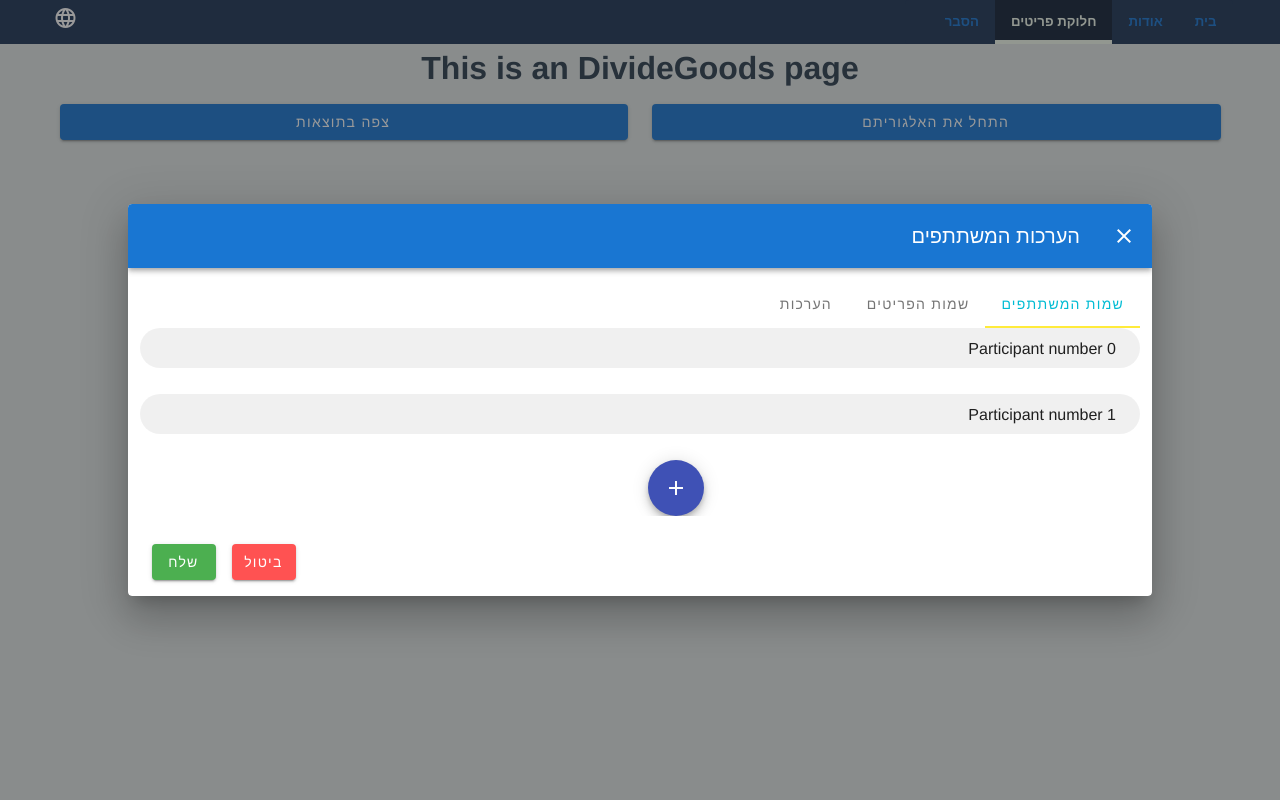
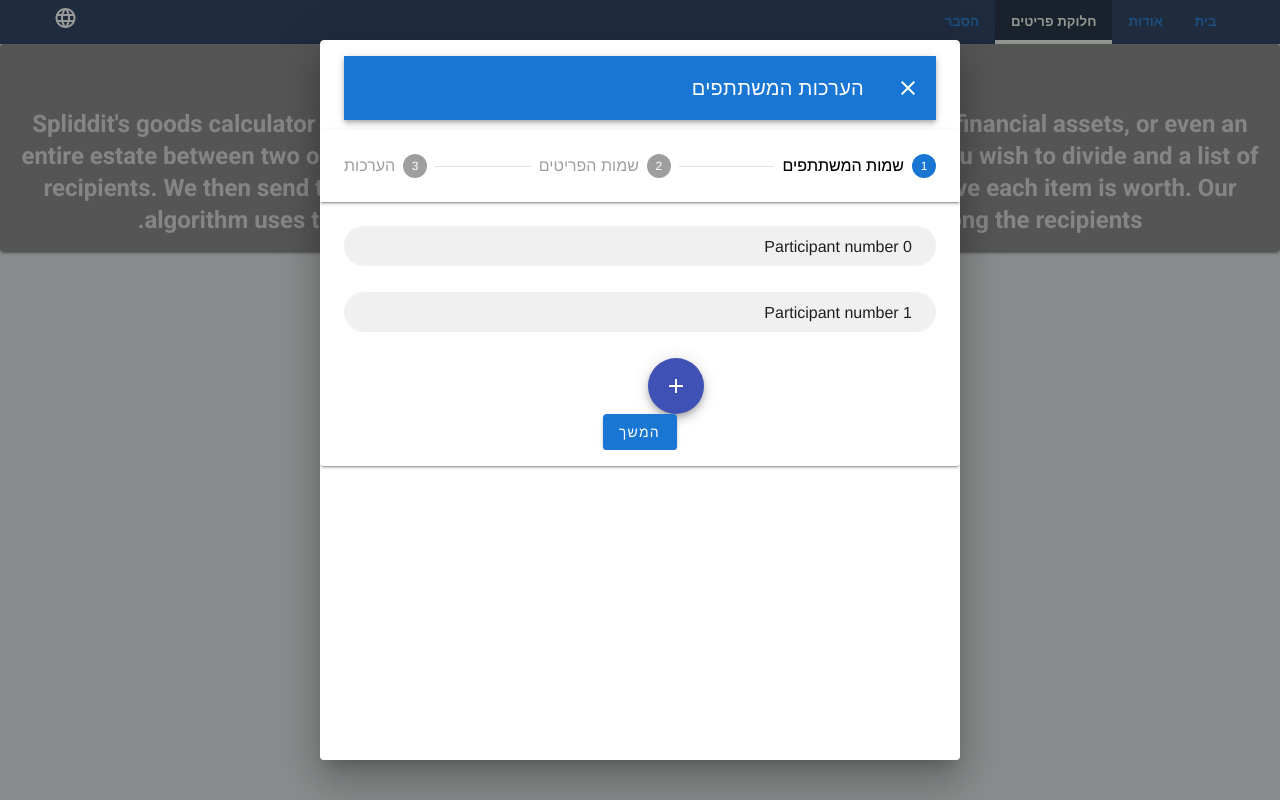
Before and after one commit to eliahusatat/fair-share-algorithm, a Vue app in the folder client/: page /divideGoods in a window 1280 px wide. Both pictures are taken after a click on the button "התחל את האלגוריתם". Shown: the top 800 px of the page. Built offline with nearby package versions, Linux system fonts and the light colour scheme.

Commit message:
adding sytle to divide gooods page

```diff
--- a/client/src/components/divideGoods/AlgoInputModal.vue
+++ b/client/src/components/divideGoods/AlgoInputModal.vue
@@ -1,52 +1,69 @@
 <template>
   <div>
     <v-app>
-        <v-dialog v-model="dialog" persistent width="80%" scrollable >
-          <template v-slot:activator="{ on, attrs }">
-            <v-btn color="primary" dark v-bind="attrs" v-on="on">
-              {{$t('startAlgo')}}
-            </v-btn>
-          </template>
-          <v-card height="100%">
-            <v-toolbar
-              dark
-              color="primary"
-            >
-              <v-btn
-                icon
-                dark
-                @click="dialog = false"
-              >
+        <v-dialog v-model="show"  :width="this.algoModalWidth">
+          <v-card :height="this.algoModalHeight">
+            <v-card-title>
+            <v-toolbar dark color="primary">
+              <v-btn icon dark @click="show = false">
                 <v-icon>mdi-close</v-icon>
               </v-btn>
               <v-toolbar-title>{{ $t('participantsEvaluations') }}</v-toolbar-title>
             </v-toolbar>
-            <v-container fluid>
-                <v-tabs color="cyan" slider-color="yellow">
-                <v-tab ripple v-for="(step, index) in steps" :key="index">
-                  {{$t(step.title)}}
-                </v-tab>
-                <v-tab-item>
+            </v-card-title>
+            <v-stepper v-model="stepNum">
+              <v-stepper-header>
+                <v-stepper-step
+                  :complete="stepNum > 1"
+                  step="1">
+                  {{ $t('participantsNames') }}
+                </v-stepper-step>
+                <v-divider></v-divider>
+                <v-stepper-step
+                  :complete="stepNum > 2"
+                  step="2">
+                  {{ $t('objectsNames') }}
+                </v-stepper-step>
+                <v-divider></v-divider>
+                <v-stepper-step step="3">
+                  {{ $t('evaluations') }}
+                </v-stepper-step>
+              </v-stepper-header>
+              <v-stepper-items>
+                <v-stepper-content step="1">
                   <participants-or-objects-names
                     :initial-amount="this.ParticipantsInitialAmount"
-                    :component-type="this.participant"
-                  >
+                    :component-type="this.participant">
                   </participants-or-objects-names>
-                </v-tab-item>
-                <v-tab-item>
+                  <v-btn
+                    color="primary"
+                    @click="this.nextStep">
+                    {{$t('continue')}}
+                  </v-btn>
+                </v-stepper-content>
+                <v-stepper-content step="2">
                   <participants-or-objects-names
                     :initial-amount="this.objectsInitialAmount"
-                    :component-type="this.object"
-                  >
+                    :component-type="this.object">
                   </participants-or-objects-names>
-                </v-tab-item>
-                <v-tab-item>
+                  <v-btn
+                    color="primary"
+                    @click="this.nextStep">
+                    {{$t('continue')}}
+                  </v-btn>
+                  <v-btn
+                    color="primary"
+                    @click="this.backStep">
+                    {{$t('goBack')}}
+                  </v-btn>
+                </v-stepper-content>
+                <v-stepper-content step="3">
                   <evaluations/>
-                </v-tab-item>
-              </v-tabs>
-            </v-container>
-            <v-card-actions>
-              <v-spacer></v-spacer>
+                  <v-btn
+                    color="primary"
+                    @click="this.backStep">
+                    {{$t('goBack')}}
+                  </v-btn>
                   <v-btn
                     v-for="(btn, i) in actionsButtons"
                     class="ma-2"
@@ -54,11 +71,12 @@
                     :disabled="loader"
                     :color="btn.color"
                     @click="btn.action"
-                :key="i"
-              >
+                    :key="i">
                     {{$t(btn.text)}}
                   </v-btn>
-            </v-card-actions>
+                </v-stepper-content>
+              </v-stepper-items>
+            </v-stepper>
           </v-card>
         </v-dialog>
     </v-app>
@@ -79,6 +97,7 @@
   },
   data () {
     return {
+      stepNum: 1,
       dialog: false,
       objectsInitialAmount: 1,
       ParticipantsInitialAmount: 2,
@@ -110,6 +129,12 @@
       })
       this.loader = false
     },
+    nextStep () {
+      this.stepNum = this.stepNum + 1
+    },
+    backStep () {
+      this.stepNum = this.stepNum - 1
+    },
     async onCancel () {
       const isUserOpenShortLinkModal = await this.openConfirmModal({
         okButton: { text: 'yes', icon: 'mdi-check', color: 'success' },
@@ -128,7 +153,29 @@
     }
   },
   computed: {
-    ...mapState('DivideGoods', ['participantsArray'])
+    ...mapState('DivideGoods', ['participantsArray', 'isAlgoInputModalOpen']),
+    show: {
+      get () {
+        return this.isAlgoInputModalOpen
+      },
+      set (data) {
+        this.$store.commit('DivideGoods/SET', { name: 'isAlgoInputModalOpen', value: data })
+      }
+    },
+    algoModalWidth () {
+      if (this.$vuetify.breakpoint.mdAndDown) {
+        return (this.$vuetify.breakpoint.width) / 1.1
+      } else {
+        return (this.$vuetify.breakpoint.width) / 2
+      }
+    },
+    algoModalHeight () {
+      if (this.$vuetify.breakpoint.mdAndDown) {
+        return (this.$vuetify.breakpoint.height) / 1.2
+      } else {
+        return (this.$vuetify.breakpoint.height) / 1.1
+      }
+    }
   }
 }
 </script>
--- a/client/src/components/divideGoods/ResultModel.vue
+++ b/client/src/components/divideGoods/ResultModel.vue
@@ -1,26 +1,16 @@
 <template>
   <div>
     <v-app>
-      <v-dialog v-model="dialog" persistent width="80%" scrollable >
-        <template v-slot:activator="{ on, attrs }">
-          <v-btn color="primary" dark v-bind="attrs" v-on="on">
-            {{$t('viewResult')}}
-          </v-btn>
-        </template>
-        <v-card height="100%">
-          <v-toolbar
-            dark
-            color="primary"
-          >
-            <v-btn
-              icon
-              dark
-              @click="dialog = false"
-            >
+      <v-dialog v-model="show" persistent :width="this.resultModalWidth" scrollable >
+        <v-card :height="this.resultModalHeight">
+          <v-card-title>
+          <v-toolbar dark color="primary">
+            <v-btn icon dark @click="show = false">
               <v-icon>mdi-close</v-icon>
             </v-btn>
             <v-toolbar-title>{{ $t('participantsEvaluations') }}</v-toolbar-title>
           </v-toolbar>
+          </v-card-title>
           <v-container>
             <v-row>
               <v-expansion-panels>
@@ -34,22 +24,16 @@
                         :headers="headers"
                         :items="fullResult"
                         item-key="name"
-                        class="elevation-1">
+                        class="elevation-1"
+                        hide-default-footer>
                       </v-data-table>
-                      <v-btn
-                        color="blue"
-                        @click="myConsole">
-                      </v-btn>
                       <v-data-table
                         :headers="headers"
                         :items="fullEvaluation"
                         item-key="name"
-                        class="elevation-1">
+                        class="elevation-1"
+                        hide-default-footer>
                       </v-data-table>
-                      <v-btn
-                        color="blue"
-                        @click="myConsole">
-                      </v-btn>
                     </div>
                   </v-expansion-panel-content>
                 </v-expansion-panel>
@@ -86,7 +70,6 @@
   components: { singleResult },
   data () {
     return {
-      dialog: false,
       loader: false
     }
   },
@@ -99,7 +82,7 @@
     }
   },
   computed: {
-    ...mapState('DivideGoods', ['participantsArray', 'algoResult']),
+    ...mapState('DivideGoods', ['participantsArray', 'algoResult', 'isResultModelOpen']),
     fullResult () {
       if (this.participantsArray && this.participantsArray.length > 0 && this.participantsArray[0].objects.length > 0 && this.algoResult.length > 0) {
         return this.participantsArray.map(participant => {
@@ -150,6 +133,28 @@
       } else {
         return []
       }
+    },
+    show: {
+      get () {
+        return this.isResultModelOpen
+      },
+      set (data) {
+        this.$store.commit('DivideGoods/SET', { name: 'isResultModelOpen', value: data })
+      }
+    },
+    resultModalWidth () {
+      if (this.$vuetify.breakpoint.mdAndDown) {
+        return (this.$vuetify.breakpoint.width) / 1.1
+      } else {
+        return (this.$vuetify.breakpoint.width) / 2
+      }
+    },
+    resultModalHeight () {
+      if (this.$vuetify.breakpoint.mdAndDown) {
+        return (this.$vuetify.breakpoint.height) / 1.2
+      } else {
+        return (this.$vuetify.breakpoint.height) / 1.1
+      }
     }
   }
 }
--- a/client/src/locale/en.js
+++ b/client/src/locale/en.js
@@ -33,6 +33,8 @@
   objectsNames: 'objectsNames',
   evaluations: 'evaluations',
   participantsNames: 'participantsNames',
+  goBack: 'go back',
+  howDoesTheAlgoWork: 'Spliddit\'s goods calculator fairly divides jewelry, artworks, electronics, toys, furniture, financial assets, or even an entire estate between two or more people. You begin by providing a list of items that you wish to divide and a list of recipients. We then send the recipients links where they specify how much they believe each item is worth. Our algorithm uses these evaluations to propose a fair division of the items among the recipients.',
   // errors
   minLengthError: 'minLengthError',
   invalidNumber: 'invalidNumber',
--- a/client/src/locale/he.js
+++ b/client/src/locale/he.js
@@ -30,6 +30,8 @@
   objectsNames: 'שמות הפריטים',
   evaluations: 'הערכות',
   participantsNames: 'שמות המשתתפים',
+  goBack: 'חזור אחורה',
+  howDoesTheAlgoWork: 'Spliddit\'s goods calculator fairly divides jewelry, artworks, electronics, toys, furniture, financial assets, or even an entire estate between two or more people. You begin by providing a list of items that you wish to divide and a list of recipients. We then send the recipients links where they specify how much they believe each item is worth. Our algorithm uses these evaluations to propose a fair division of the items among the recipients.',
   // errors
   minLengthError: 'המספר קטן מידי',
   invalidNumber: 'מספר לא חוקי',
--- a/client/src/store/modules/DivideGoods/actions.js
+++ b/client/src/store/modules/DivideGoods/actions.js
@@ -43,12 +43,9 @@
 
 export const sendAlgo = async ({ commit, dispatch }, body) => {
   try {
-    console.log('in sendAlgo')
     const { data } = await MyApi().post('algo/test-algo', body)
-    console.log(data)
     if (data.success) {
       const resultArray = algoResultToArray(data.data)
-      console.log(resultArray)
       commit('SET', { name: 'algoResult', value: resultArray })
       commit('SET', { name: 'hasResult', value: true })
     } else {
@@ -58,3 +55,11 @@
     dispatch('openMessageModal', { text: 'algoError', type: 'error' }, { root: true })
   }
 }
+
+export const openInputModal = ({ state, commit }) => {
+  commit('SET', { name: 'isAlgoInputModalOpen', value: true })
+}
+
+export const openResultModal = ({ state, commit }) => {
+  commit('SET', { name: 'isResultModelOpen', value: true })
+}
--- a/client/src/utils/getDefaultData.js
+++ b/client/src/utils/getDefaultData.js
@@ -5,7 +5,9 @@
     objectsCounter: 0,
     participantsArray: [],
     algoResult: [],
-    hasResult: false
+    hasResult: false,
+    isAlgoInputModalOpen: false,
+    isResultModelOpen: false
   }
 }
 
--- a/client/src/views/DivideGoods.vue
+++ b/client/src/views/DivideGoods.vue
@@ -1,14 +1,37 @@
 <template>
   <div class="about">
-    <h1>This is an DivideGoods page</h1>
-    <v-container>
+    <v-container fluid>
       <v-row>
-        <v-col>
+        <v-card class="mx-auto" color="#808080" dark>
+          <v-card-title class="justify-center">
+            <span class="text-h6 font-weight-light">{{$t('homeTextTitle')}}</span>
+          </v-card-title>
+          <v-card-text class="text-h5 font-weight-bold">
+            {{$t('howDoesTheAlgoWork')}}
+          </v-card-text>
+        </v-card>
+      </v-row>
+      <v-row justify="center" class="ma-10">
+        <v-btn
+          depressed
+          x-large
+          color="primary"
+          @click="this.openInputModal">
+          {{$t('startAlgo')}}
+        </v-btn>
+      </v-row>
+    <v-row justify="center" class="ma-10">
+        <v-btn
+          depressed
+          x-large
+          color="primary"
+          @click="this.openResultModal">
+          {{$t('viewResult')}}
+        </v-btn>
+      </v-row>
+      <v-row>
           <AlgoInputModal></AlgoInputModal>
-        </v-col>
-        <v-col>
           <ResultModel></ResultModel>
-        </v-col>
       </v-row>
     </v-container>
   </div>
@@ -17,12 +40,16 @@
 <script>
 import AlgoInputModal from '../components/divideGoods/AlgoInputModal'
 import ResultModel from '../components/divideGoods/ResultModel'
+import { mapActions } from 'vuex'
 
 export default {
   name: 'DivideGoods',
   components: {
     AlgoInputModal,
     ResultModel
+  },
+  methods: {
+    ...mapActions('DivideGoods', ['openInputModal', 'openResultModal'])
   }
 }
 </script>
```
Also changed, not shown: client/src/store/modules/DivideGoods/mutations.js (+0 -8 lines). Lines whose indentation alone changed are shown as unchanged.
